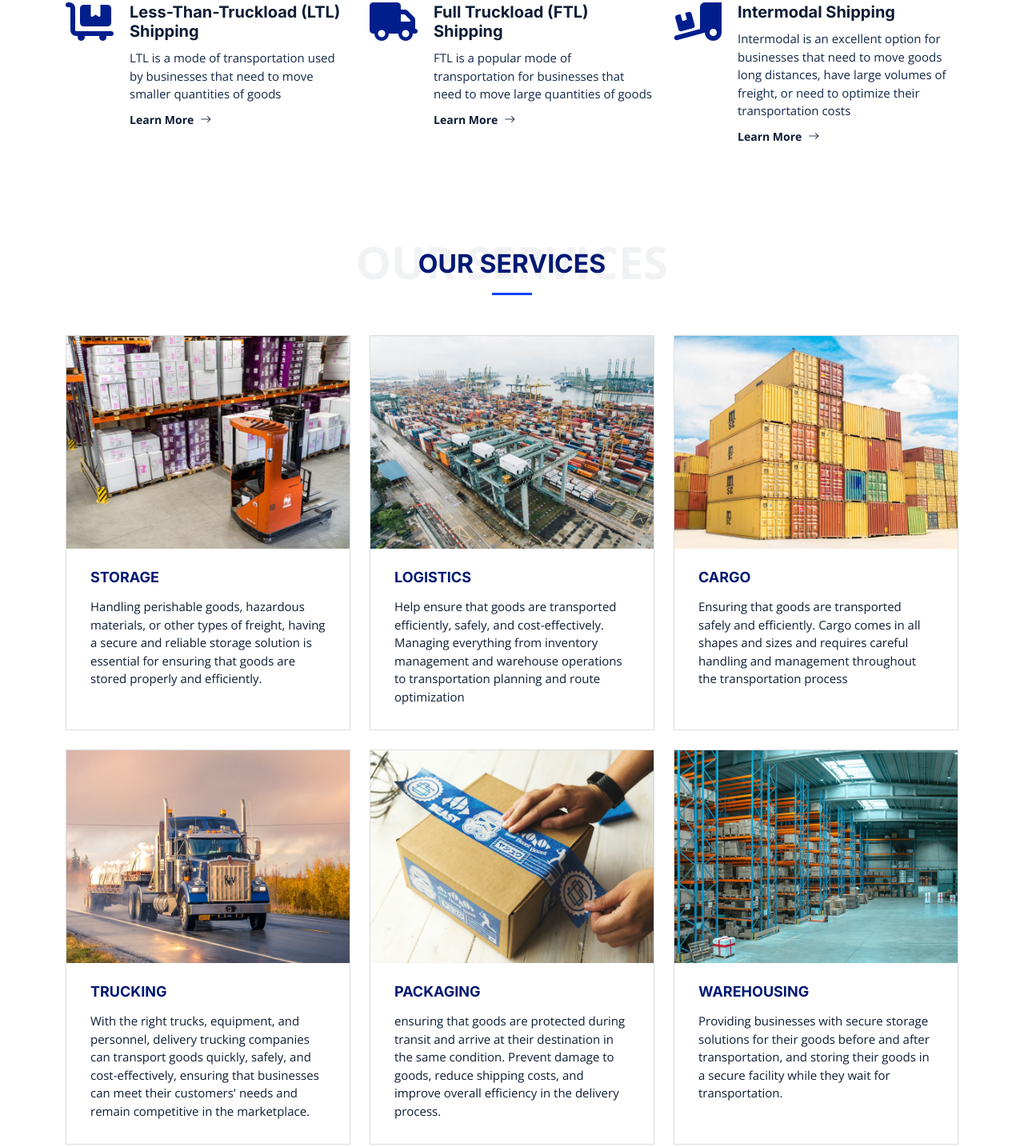
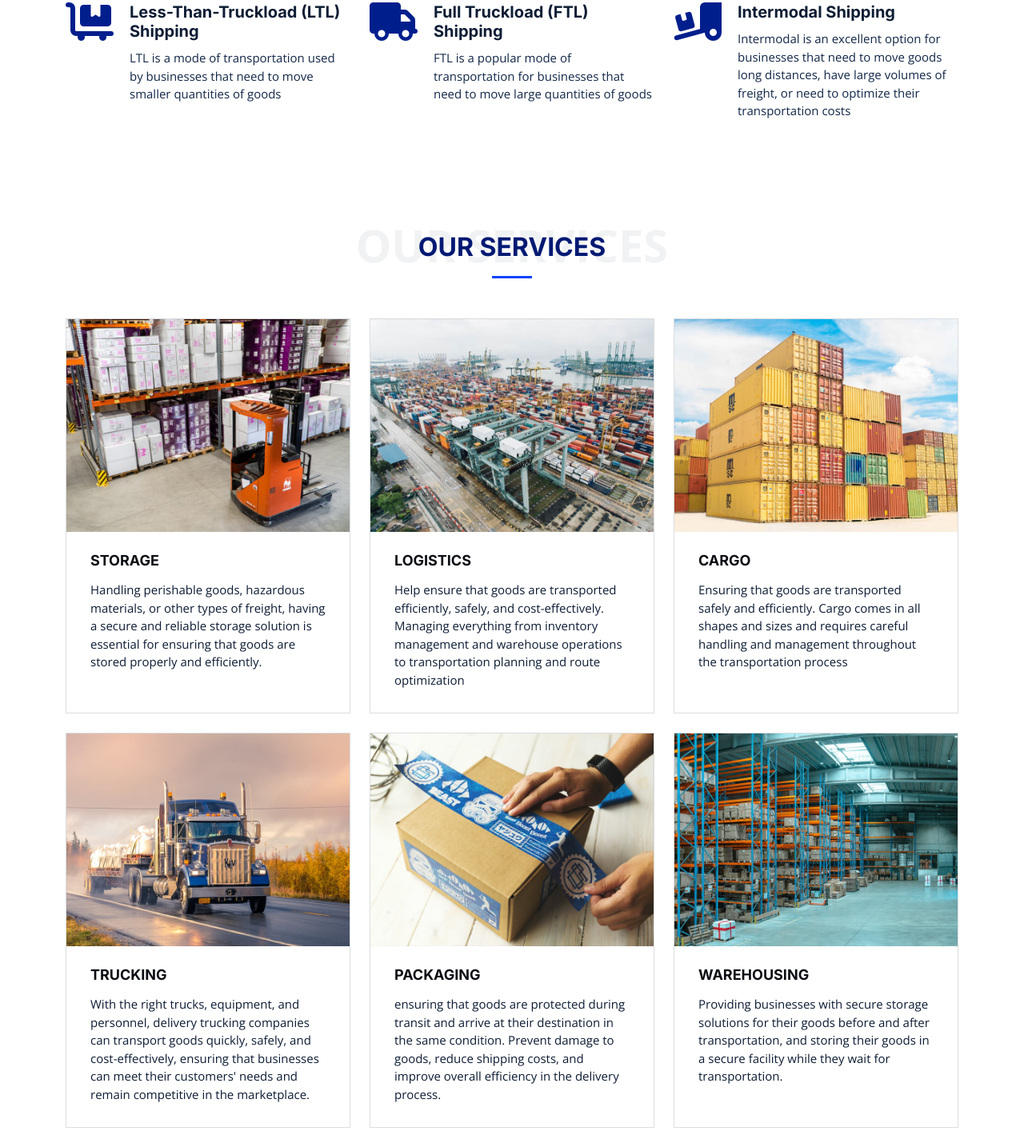
Before and after one commit to ttran97/IT-492---5-Tara-Trucking, a plain HTML site: page services.html in a window 1280 px wide. Shown: the part 436-1870 px from the top of the page at 80% size. Drawn offline with nearby package versions, Linux system fonts and the light colour scheme.

Commit message:
update sevices

```diff
--- a/services.html
+++ b/services.html
@@ -122,7 +122,7 @@
             <div>
               <h4 class="title">Less-Than-Truckload (LTL) Shipping</h4>
               <p class="description">LTL is a mode of transportation used by businesses that need to move smaller quantities of goods</p>
-              <a href="service-details.html" class="readmore stretched-link"><span>Learn More</span><i class="bi bi-arrow-right"></i></a>
+              <!--<a href="service-details.html" class="readmore stretched-link"><span>Learn More</span><i class="bi bi-arrow-right"></i></a>-->
             </div>
           </div>
           <!-- End Service Item -->
@@ -132,7 +132,7 @@
             <div>
               <h4 class="title">Full Truckload (FTL) Shipping</h4>
               <p class="description">FTL is a popular mode of transportation for businesses that need to move large quantities of goods</p>
-              <a href="service-details.html" class="readmore stretched-link"><span>Learn More</span><i class="bi bi-arrow-right"></i></a>
+              <!--<a href="service-details.html" class="readmore stretched-link"><span>Learn More</span><i class="bi bi-arrow-right"></i></a>-->
             </div>
           </div><!-- End Service Item -->
 
@@ -141,7 +141,7 @@
             <div>
               <h4 class="title">Intermodal Shipping</h4>
               <p class="description">Intermodal is an excellent option for businesses that need to move goods long distances, have large volumes of freight, or need to optimize their transportation costs</p>
-              <a href="service-details.html" class="readmore stretched-link"><span>Learn More</span><i class="bi bi-arrow-right"></i></a>
+              <!--<a href="service-details.html" class="readmore stretched-link"><span>Learn More</span><i class="bi bi-arrow-right"></i></a>-->
             </div>
           </div><!-- End Service Item -->
 
@@ -167,7 +167,7 @@
               <div class="card-img">
                 <img src="assets/img/storage-service.jpg" alt="" class="img-fluid">
               </div>
-              <h3><a href="service-details.html" class="stretched-link">Storage</a></h3>
+              <h3>Storage</h3>
               <p>Handling perishable goods, hazardous materials, or other types of freight, having a secure and reliable storage solution is essential for ensuring that goods are stored properly and efficiently.</p>
             </div>
           </div><!-- End Card Item -->
@@ -177,7 +177,7 @@
               <div class="card-img">
                 <img src="assets/img/logistics-service.jpg" alt="" class="img-fluid">
               </div>
-              <h3><a href="service-details.html" class="stretched-link">Logistics</a></h3>
+              <h3>Logistics</h3>
               <p>Help ensure that goods are transported efficiently, safely, and cost-effectively. Managing everything from inventory management and warehouse operations to transportation planning and route optimization</p>
             </div>
           </div><!-- End Card Item -->
@@ -187,7 +187,7 @@
               <div class="card-img">
                 <img src="assets/img/cargo-service.jpg" alt="" class="img-fluid">
               </div>
-              <h3><a href="service-details.html" class="stretched-link">Cargo</a></h3>
+              <h3>Cargo</h3>
               <p>Ensuring that goods are transported safely and efficiently. Cargo comes in all shapes and sizes and requires careful handling and management throughout the transportation process</p>
             </div>
           </div><!-- End Card Item -->
@@ -197,7 +197,7 @@
               <div class="card-img">
                 <img src="assets/img/trucking-service.jpg" alt="" class="img-fluid">
               </div>
-              <h3><a href="service-details.html" class="stretched-link">Trucking</a></h3>
+              <h3>Trucking</h3>
               <p>With the right trucks, equipment, and personnel, delivery trucking companies can transport goods quickly, safely, and cost-effectively, ensuring that businesses can meet their customers' needs and remain competitive in the marketplace.</p>
             </div>
           </div><!-- End Card Item -->
@@ -207,7 +207,7 @@
               <div class="card-img">
                 <img src="assets/img/packaging-service.jpg" alt="" class="img-fluid">
               </div>
-              <h3><a href="service-details.html" class="stretched-link">Packaging</a></h3>
+              <h3>Packaging</h3>
               <p>ensuring that goods are protected during transit and arrive at their destination in the same condition. Prevent damage to goods, reduce shipping costs, and improve overall efficiency in the delivery process.</p>
             </div>
           </div><!-- End Card Item -->
@@ -217,7 +217,7 @@
               <div class="card-img">
                 <img src="assets/img/warehousing-service.jpg" alt="" class="img-fluid">
               </div>
-              <h3><a href="service-details.html" class="stretched-link">Warehousing</a></h3>
+              <h3>Warehousing</h3>
               <p>Providing businesses with secure storage solutions for their goods before and after transportation, and storing their goods in a secure facility while they wait for transportation.</p>
             </div>
           </div><!-- End Card Item -->
```
Also changed, not shown: __service-details.html (renamed from service-details.html).
